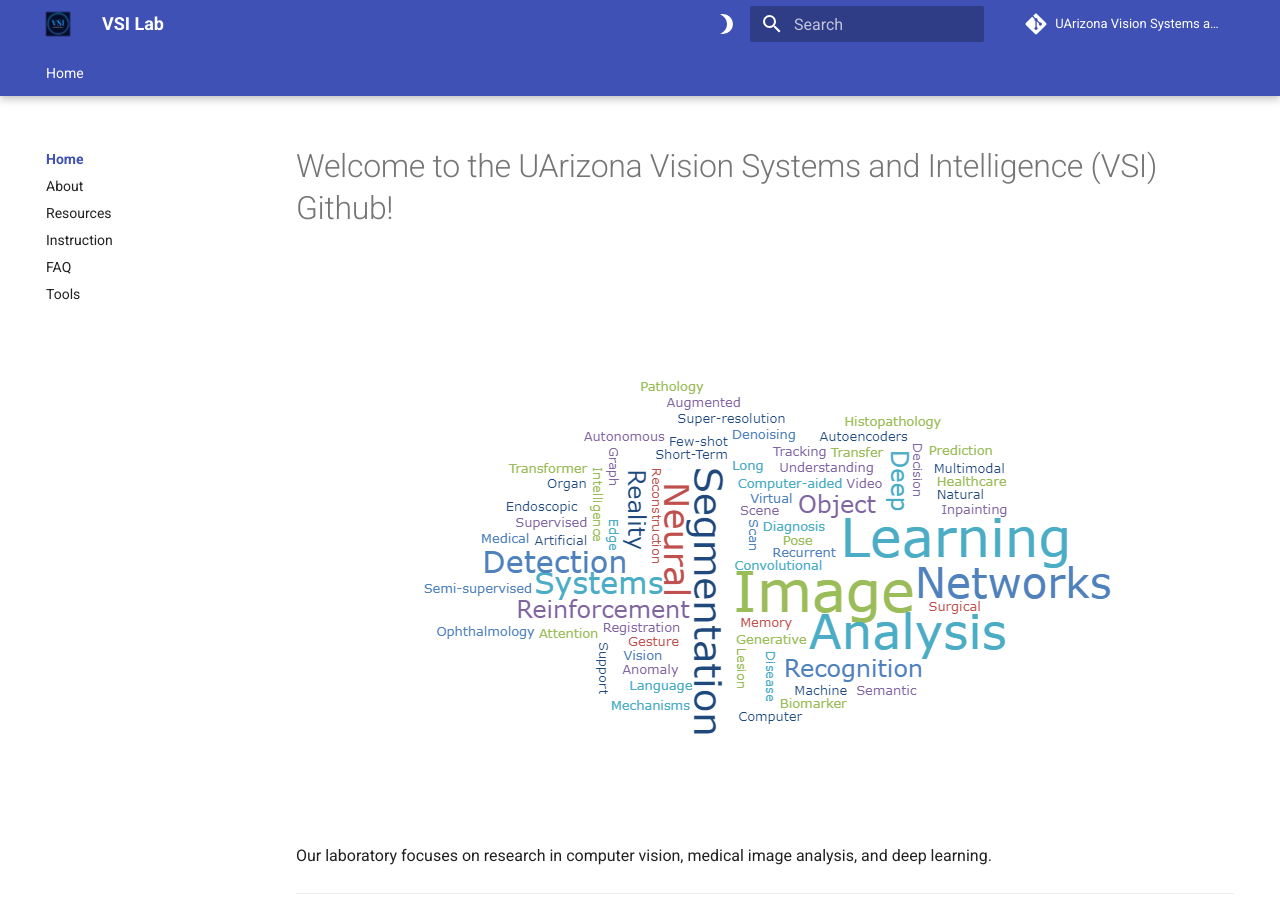
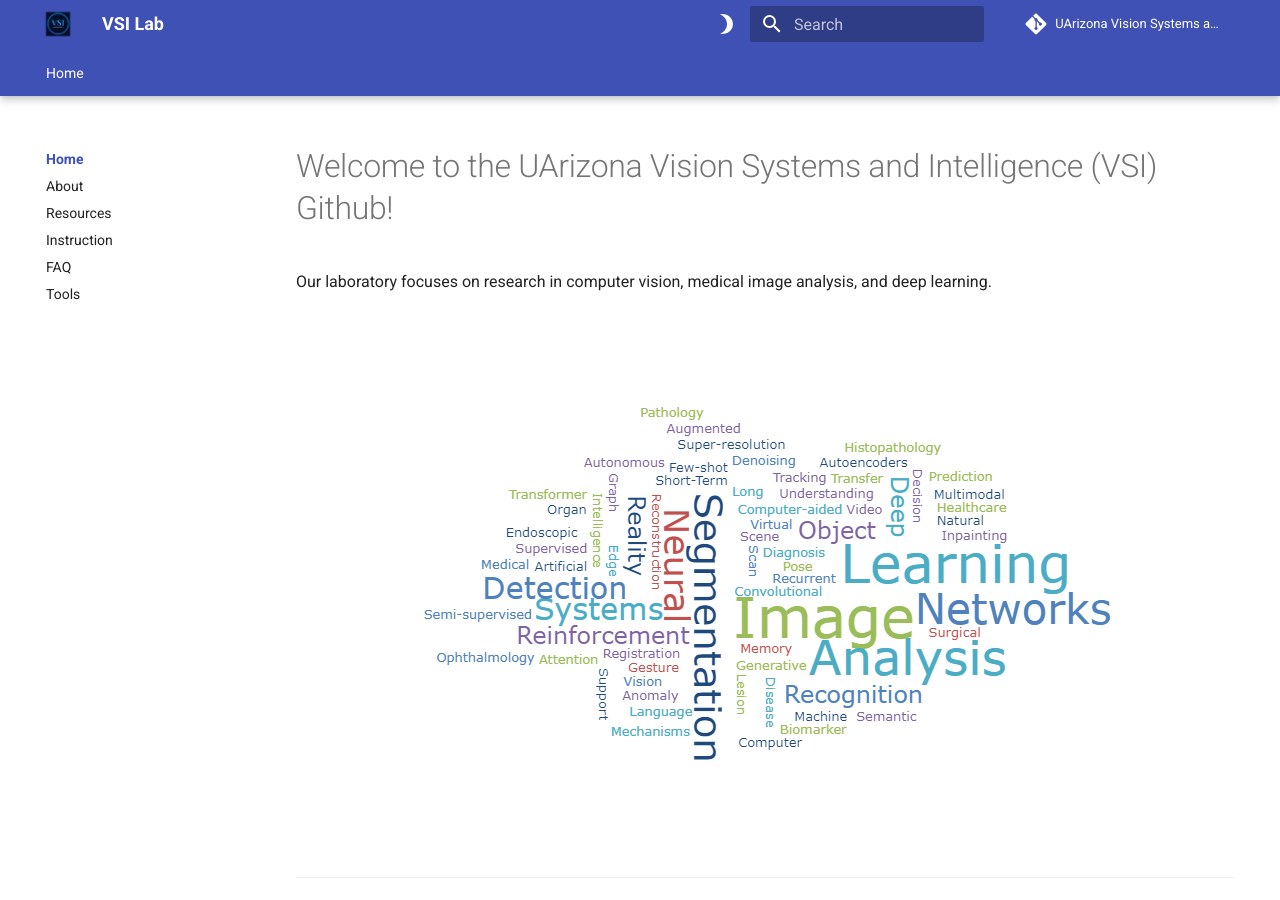
Before and after one commit to vsi-lab/wiki, an MkDocs documentation site: the page built from docs/index.md, in a window 1280 px wide and 900 px high. Built offline with MkDocs 1.6.1 and Material for MkDocs 9.7.7, drawn with Linux system fonts in a browser that asks for light colours; comment, search, counter and statistics services are not loaded.

```diff
--- a/docs/index.md
+++ b/docs/index.md
@@ -1,9 +1,8 @@
 
 # Welcome to the UArizona Vision Systems and Intelligence (VSI)  Github!
 
+Our laboratory focuses on research in computer vision, medical image analysis, and deep learning.
 ![UA DataLab](assets/vsilab_index.png)
-
-Our laboratory focuses on research in computer vision, medical image analysis, and deep learning.
 
 ***
 ## Notes and code repositories
```
